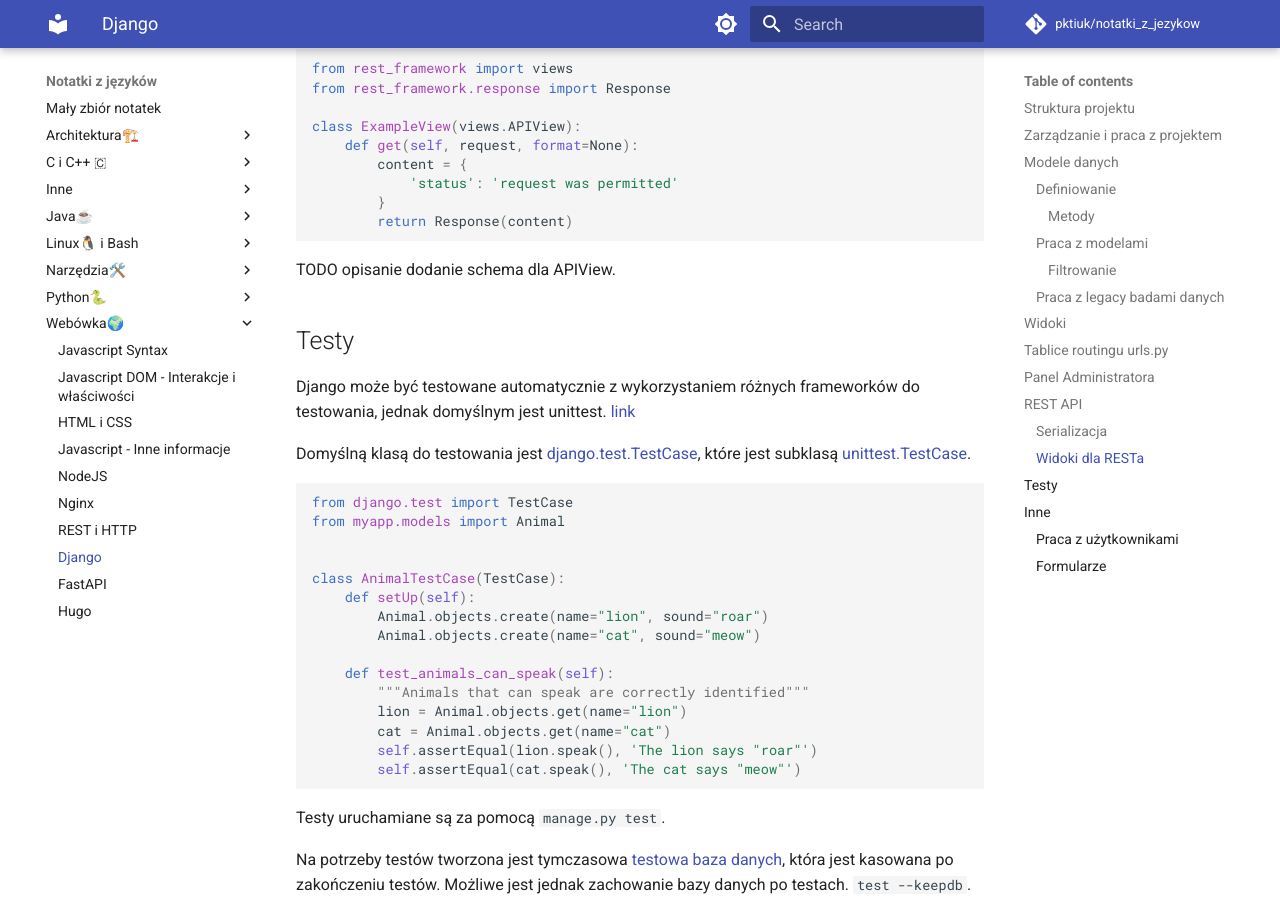
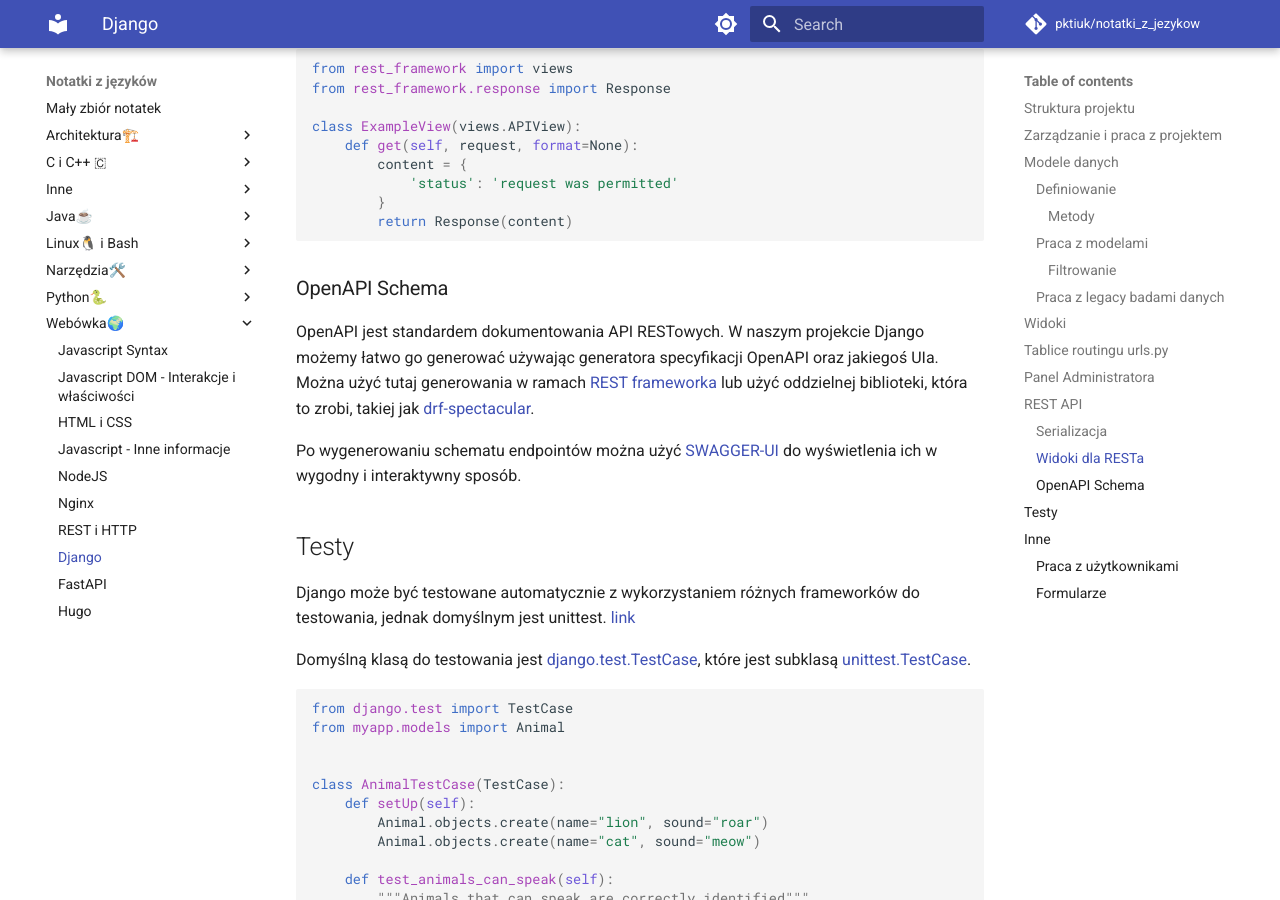
Before and after one commit to pktiuk/notatki_z_jezykow, an MkDocs documentation site: the page built from docs/Webówka🌍/9_django.md, in a window 1280 px wide and 900 px high, scrolled down 10296 px. Built offline with MkDocs 1.6.1 and Material for MkDocs 9.7.7, drawn with Linux system fonts in a browser that asks for light colours; comment, search, counter and statistics services are not loaded.

Commit message:
Swagger oraz OpenAPI

````diff
--- a/docs/Webówka🌍/9_django.md
+++ b/docs/Webówka🌍/9_django.md
@@ -443,7 +443,11 @@
         return Response(content)
 ```
 
-TODO opisanie dodanie schema dla APIView.
+### OpenAPI Schema
+
+OpenAPI jest standardem dokumentowania API RESTowych. W naszym projekcie Django możemy łatwo go generować używając generatora specyfikacji OpenAPI oraz jakiegoś UIa. Można użyć tutaj generowania w ramach [REST frameworka](https://www.django-rest-framework.org/community/3.9-announcement/#built-in-openapi-schema-support) lub użyć oddzielnej biblioteki, która to zrobi, takiej jak [drf-spectacular](https://drf-spectacular.readthedocs.io/).
+
+Po wygenerowaniu schematu endpointów można użyć [SWAGGER-UI](https://swagger.io/tools/swagger-ui/) do wyświetlenia ich w wygodny i interaktywny sposób.
 
 
 ## Testy
````
